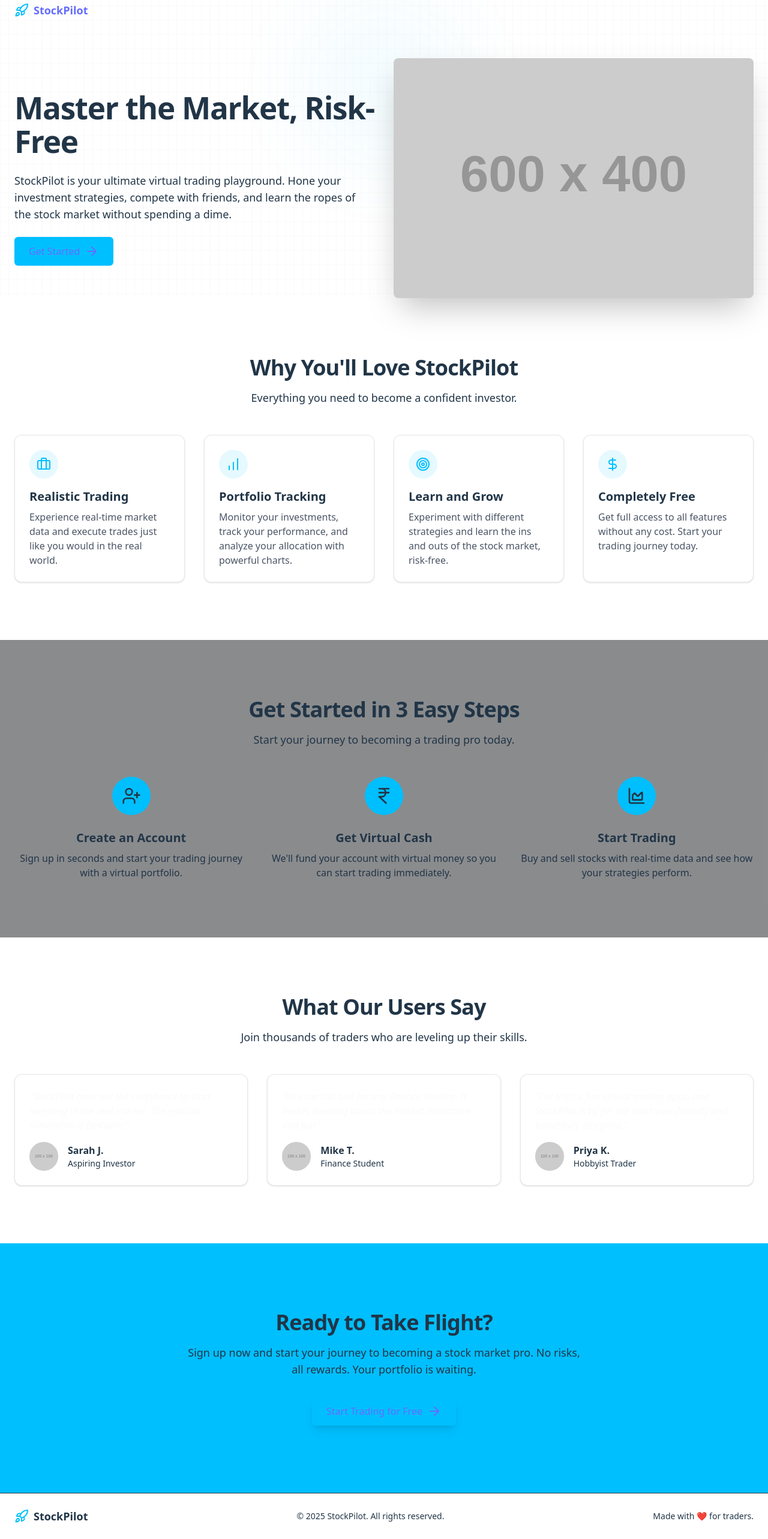
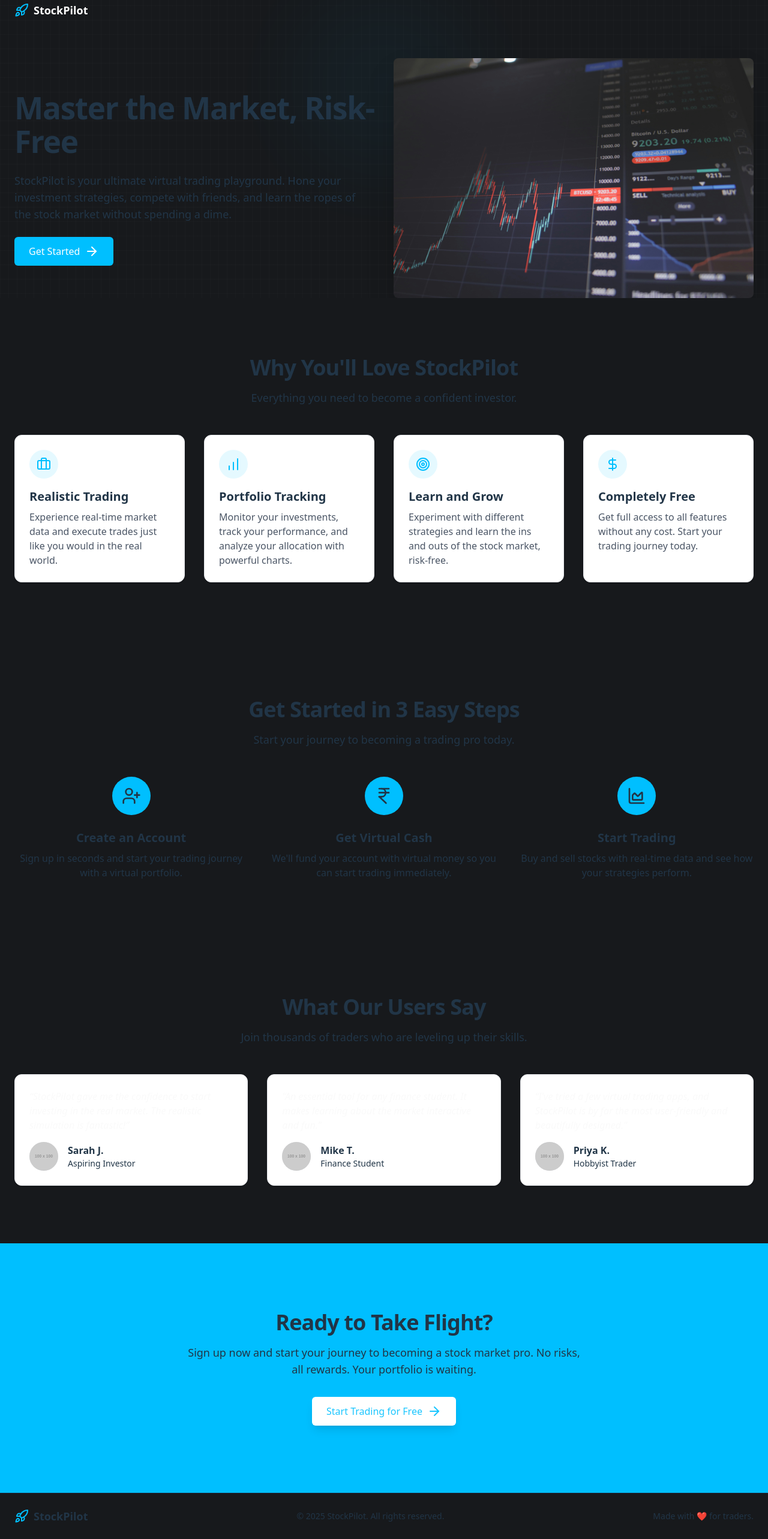
Before and after one commit to soumikadevarakonda/StockPilot, a React (Vite) app: page / in a window 1280 px wide. Shown: the part 15-2581 px from the top of the page at 60% size. Built offline with nearby package versions, Linux system fonts and the light colour scheme.

Commit message:
Landing Page Enhanced UI

```diff
--- a/src/components/landing/CTA.jsx
+++ b/src/components/landing/CTA.jsx
@@ -30,12 +30,13 @@ export default function CTA() {
               href="/register"
               whileHover={{ scale: 1.05 }}
               whileTap={{ scale: 0.95 }}
-              className="inline-flex items-center justify-center rounded-md bg-primary-foreground px-6 py-3 text-primary font-semibold shadow-lg hover:bg-primary-foreground/90 transition-all"
+              className="inline-flex items-center justify-center rounded-md bg-white px-6 py-3 text-[hsl(var(--color-primary))] font-semibold shadow-lg hover:bg-white/90 transition-all"
             >
-              Start Trading for Free
-              <ArrowRight className="ml-2" />
+    <span className="text-[hsl(195,100%,55%)]">Start Trading for Free</span>
+    <ArrowRight className="ml-2 text-[hsl(195,100%,55%)]" />
             </motion.a>
           </div>
+
         </motion.div>
       </div>
     </section>
--- a/src/components/landing/Features.jsx
+++ b/src/components/landing/Features.jsx
@@ -43,7 +43,7 @@ const cardVariants = {
 
 export default function Features() {
   return (
-    <section className="py-16 md:py-24">
+    <section className="py-16 md:py-24 bg-[hsl(220,10%,10%)]">
       <div className="container mx-auto px-4 md:px-6">
         {/* Header text */}
         <motion.div
--- a/src/components/landing/Footer.jsx
+++ b/src/components/landing/Footer.jsx
@@ -3,12 +3,14 @@ import { Rocket } from "lucide-react";
 
 export default function Footer() {
   return (
-    <footer className="border-t">
+    <footer className="bg-[hsl(220,10%,10%)] border-t border-[hsl(217,32%,17%)]">
       <div className="container mx-auto flex flex-col items-center justify-between gap-4 px-4 py-6 md:flex-row md:px-6">
         {/* Logo */}
         <div className="flex items-center gap-2">
           <Rocket className="h-6 w-6 text-primary" />
-          <span className="text-lg font-semibold">StockPilot</span>
+          <span className="text-lg font-semibold text-[hsl(var(--foreground))]">
+            StockPilot
+          </span>
         </div>
 
         {/* Copyright */}
--- a/src/components/landing/Header.jsx
+++ b/src/components/landing/Header.jsx
@@ -29,7 +29,7 @@ export default function Header() {
       <div className="container mx-auto flex h-16 items-center justify-between px-4 md:px-6">
         <a href="/" className="flex items-center gap-2">
           <Rocket className="h-6 w-6 text-primary" />
-          <span className="text-lg font-semibold">StockPilot</span>
+          <span className="text-[hsl(var(--emphasis))] text-lg font-semibold">StockPilot</span>
         </a>
         <div className="flex items-center gap-4">
           {/* Theme toggle will come here later */}
--- a/src/components/landing/Hero.jsx
+++ b/src/components/landing/Hero.jsx
@@ -1,22 +1,28 @@
 import React from "react";
 import { motion } from "framer-motion";
 import { ArrowRight } from "lucide-react";
+import heroImage from "../../assets/landing-page.jpg";
 
 export default function Hero() {
   return (
-    <section className="relative pt-20 md:pt-28">
-      {/* background grid and blur effects */}
-      <div className="absolute inset-0 -z-10 h-full w-full bg-[linear-gradient(to_right,#8080800a_1px,transparent_1px),linear-gradient(to_bottom,#8080800a_1px,transparent_1px)] bg-[size:14px_24px]"></div>
-      <div className="absolute left-0 right-0 top-0 -z-10 m-auto h-[310px] w-[310px] rounded-full bg-primary/20 opacity-20 blur-3xl"></div>
+    <section className="relative pt-20 md:pt-28 overflow-hidden">
+      {/* solid base color behind everything */}
+      <div className="absolute inset-0 -z-20 bg-[hsl(220,10%,10%)]" />
+
+      {/* background grid pattern */}
+      <div className="absolute inset-0 -z-10 bg-[linear-gradient(to_right,#8080800a_1px,transparent_1px),linear-gradient(to_bottom,#8080800a_1px,transparent_1px)] bg-[size:14px_24px]" />
+
+      {/* blur glow */}
+      <div className="absolute left-0 right-0 top-0 -z-10 m-auto h-[310px] w-[310px] rounded-full bg-primary/20 opacity-20 blur-3xl" />
 
       <div className="container mx-auto px-4 md:px-6">
         <div className="grid items-center gap-8 md:grid-cols-2">
           {/* Left content */}
           <motion.div
-            className="space-y-6"
+            className="space-y-6 text-[hsl(var(--foreground))]"
             initial={{ opacity: 0, x: -50 }}
             animate={{ opacity: 1, x: 0 }}
-            transition={{ duration: 0.7 }}
+            transition={{ duration: 0.7, delay: 0.4 }}
           >
             <h1 className="text-4xl font-bold tracking-tight md:text-5xl lg:text-6xl">
               Master the Market, Risk-Free
@@ -26,12 +32,14 @@ export default function Hero() {
               investment strategies, compete with friends, and learn the ropes
               of the stock market without spending a dime.
             </p>
+
             <div className="flex flex-col gap-4 sm:flex-row">
               <a
                 href="/login"
-                className="inline-flex items-center justify-center rounded-md bg-primary px-6 py-3 text-white font-medium hover:bg-primary/90 transition-all"
+                className="inline-flex items-center justify-center rounded-md bg-primary px-6 py-3 font-medium hover:bg-primary/90 transition-all"
               >
-                Get Started <ArrowRight className="ml-2" />
+                <span className="text-[hsl(var(--emphasis))]">Get Started</span>
+                <ArrowRight className="ml-2 text-[hsl(var(--emphasis))]" />
               </a>
             </div>
           </motion.div>
@@ -40,10 +48,10 @@ export default function Hero() {
           <motion.div
             initial={{ opacity: 0, scale: 0.8 }}
             animate={{ opacity: 1, scale: 1 }}
-            transition={{ duration: 0.7, delay: 0.2 }}
+            transition={{ duration: 0.7, delay: 0.6 }}
           >
             <img
-              src="https://placehold.co/600x400.png"
+              src={heroImage}
               alt="StockPilot Dashboard"
               width="600"
               height="400"
--- a/src/components/landing/HowItWorks.jsx
+++ b/src/components/landing/HowItWorks.jsx
@@ -46,7 +46,7 @@ const itemVariants = {
 
 export default function HowItWorks() {
   return (
-    <section className="py-16 md:py-24 bg-background/50">
+    <section className="relative py-16 md:py-24 bg-[hsl(220,10%,10%)]">
       <div className="container mx-auto px-4 md:px-6">
         {/* Section header */}
         <motion.div
--- a/src/components/landing/Testimonials.jsx
+++ b/src/components/landing/Testimonials.jsx
@@ -50,7 +50,7 @@ const itemVariants = {
 
 export default function Testimonials() {
   return (
-    <section className="py-16 md:py-24">
+    <section className="py-16 md:py-24 bg-[hsl(220,10%,10%)]">
       <div className="container mx-auto px-4 md:px-6">
         {/* Section header */}
         <motion.div
--- a/src/pages/Landing.jsx
+++ b/src/pages/Landing.jsx
@@ -2,7 +2,6 @@ import Hero from "../components/landing/Hero";
 import Features from "../components/landing/Features";
 import CTA from "../components/landing/CTA";
 import Footer from "../components/landing/Footer";
-import NavbarPublic from "../components/landing/NavbarPublic";
 import Header from "../components/landing/Header";
 import HowItWorks from "../components/landing/HowItWorks";
 import Testimonials from "../components/landing/Testimonials";
```
Also changed, not shown: src/assets/landing-page.jpg (added).
